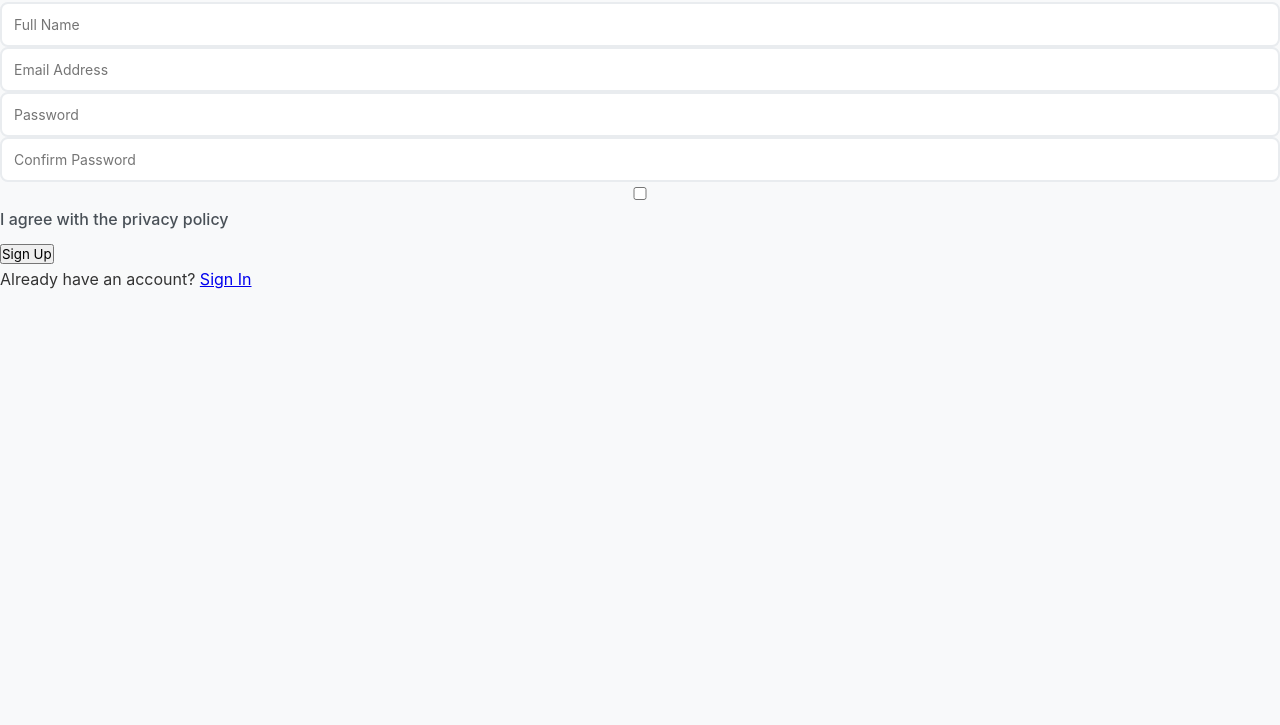
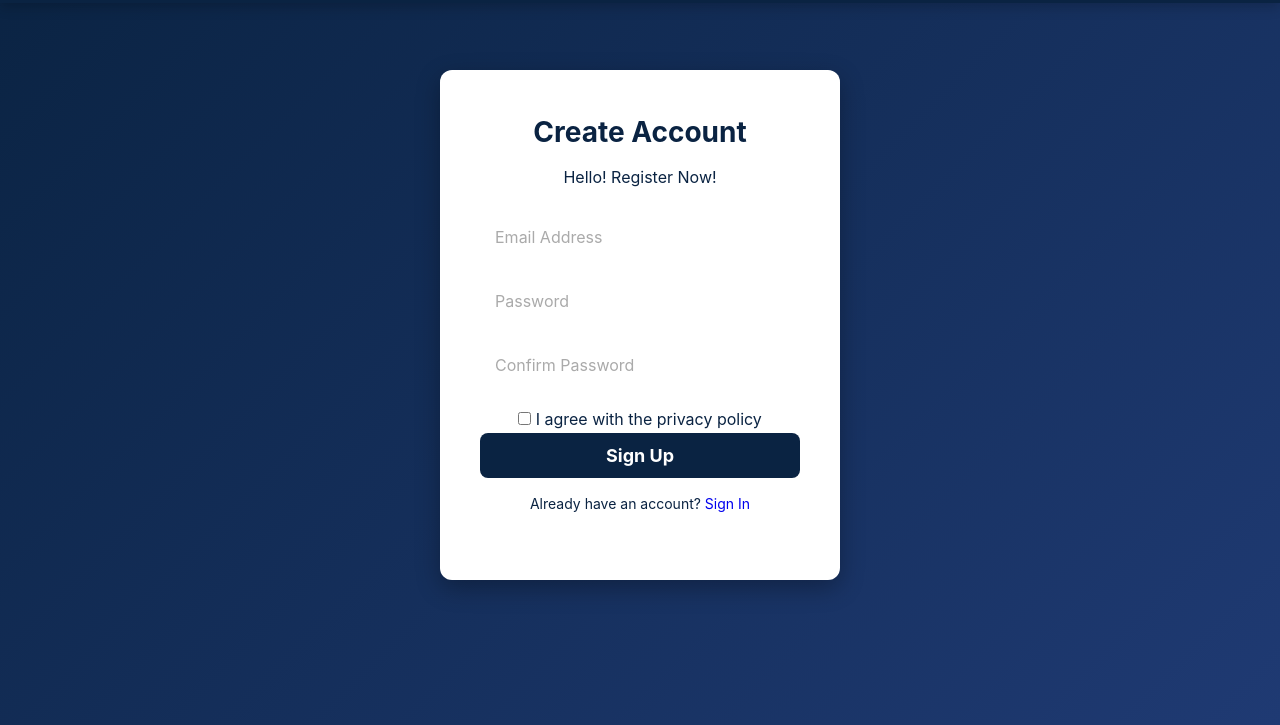
Before and after one commit to Batseba06/Job_Application, a plain HTML site: page signup.html in a window 1280 px wide. Shown: the part 75-800 px from the top of the page. Drawn offline with Linux system fonts and the light colour scheme.

Commit message:
Made changes

```diff
--- a/signup.html
+++ b/signup.html
@@ -1,19 +1,37 @@
 <!DOCTYPE html>
 <html lang="en">
 <head>
-    <meta charset="UTF-8">
-    <meta name="viewport" content="width=device-width, initial-scale=1.0">
-    <title>batseba.job</title>
-<link rel="stylesheet" href="style.css">
+  <meta charset="UTF-8">
+  <meta name="viewport" content="width=device-width, initial-scale=1.0">
+  <title>batseba.job | Home</title>
+  <link rel="stylesheet" href="style.css">
+
+  <style>
+  body {
+  height: 100vh;
+  display: flex;
+  justify-content: center; /* horizontal center */
+  align-items: center;     /* vertical center */
+  background: linear-gradient(135deg, #0a2342, #1f3a73);
+  color: #0a2342;
+  position: relative;
+}
+  </style>
 </head>
 <body>
-
-     </nav>
+  <nav class="navbar">
+    <div class="logo">batseba.job</div>
+    <ul class="nav-links">
+      <li><a href="index.html" class="active">Home</a></li>
+      <li><a href="about.html">About</a></li>
+      <li><a href="contact.html">Apply</a></li>
+      <li><a href="login.html">Login</a></li>
+    </ul>
+  </nav>
     <div class="form-wrapper">
     <form id="register" onsubmit="return validate()">
       <h1>Create Account</h1>
       <p>Hello! Register Now!</p>
-      <input type="text" name="fname" id="fname" placeholder="Full Name" required>
       <input type="email" name="email" id="email" placeholder="Email Address" required>
       <input type="password" name="password" id="password" placeholder="Password" required>
       <input type="password" name="password2" id="password2" placeholder="Confirm Password" required>
--- a/style.css
+++ b/style.css
@@ -147,81 +147,92 @@ body {
     color: #6c757d;
 }
 
-/* Form Sections */
-.form-section {
-    background: white;
-    padding: 30px;
-    border-radius: 12px;
-    box-shadow: 0 2px 10px rgba(0,0,0,0.1);
-    margin-bottom: 20px;
-    border: 2px solid #e9ecef;
+/* Form wrapper */
+.form-wrapper {
+  background: #fff;
+  padding: 40px;
+  border-radius: 12px;
+  backdrop-filter: blur(10px);
+  box-shadow: 0 8px 25px rgba(0, 0, 0, 0.3);
+  width: 100%;
+  max-width: 400px;
+  text-align: center;
+
 }
 
-.section-title {
-    font-size: 1.5rem;
-    font-weight: 600;
-    margin-bottom: 25px;
-    color: #0a2342;
-    border-bottom: 2px solid #f1f3f4;
-    padding-bottom: 10px;
+form h1 {
+  margin-bottom: 10px;
+  font-size: 28px;
+  color: #0a2342;
 }
 
-.form-grid {
-    display: grid;
-    grid-template-columns: 1fr 1fr;
-    gap: 20px;
+form p {
+  margin-bottom: 25px;
+  color: #0a2342;
 }
 
-.form-group {
-    margin-bottom: 20px;
+form input[type="email"],
+form input[type="password"] {
+  width: 100%;
+  padding: 12px 15px;
+  margin-bottom: 20px;
+  border: none;
+  border-radius: 8px;
+  outline: none;
+  font-size: 16px;
+  border-color: #0a2342;
 }
 
-.form-group.full-width {
-    grid-column: 1 / -1;
+form input::placeholder {
+  color: #aaa;
 }
 
-label {
-    display: block;
-    margin-bottom: 8px;
-    font-weight: 500;
-    color: #495057;
+.options {
+  display: flex;
+  justify-content: space-between;
+  align-items: center;
+  margin-bottom: 20px;
+  font-size: 14px;
 }
 
-.required::after {
-    content: " *";
-    color: #dc3545;
+.options a {
+  color: #ffd700;
+  text-decoration: none;
 }
 
-/* Form Inputs */
-input, select, textarea {
-    width: 100%;
-    padding: 12px;
-    border: 2px solid #e9ecef;
-    border-radius: 8px;
-    font-size: 14px;
-    transition: all 0.3s ease;
-    background-color: #fff;
-    color: #0a2342;
+.options a:hover {
+  text-decoration: underline;
 }
 
-input:focus, select:focus, textarea:focus {
-    outline: none;
-    border-color: #ffcc00;
-    box-shadow: 0 0 8px rgba(255,204,0,0.3);
+button[type="submit"] {
+  width: 100%;
+  padding: 12px;
+  border: none;
+  border-radius: 8px;
+  background: #0a2342;;
+  color: #fff;
+  font-size: 18px;
+  font-weight: bold;
+  cursor: pointer;
+  transition: background 0.3s;
 }
 
-.email-change {
-    margin-top: 8px;
+button[type="submit"]:hover {
+  background: #e6c200;
 }
 
-.change-email-link {
-    color: #007bff;
-    text-decoration: none;
-    font-size: 0.9rem;
+.signup-link {
+  margin-top: 15px;
+  font-size: 14px;
 }
 
-.change-email-link:hover {
-    text-decoration: underline;
+.signup-link a {
+
+  text-decoration: none;
+}
+
+.signup-link a:hover {
+  text-decoration: underline;
 }
 
 /* Visibility Section */
@@ -492,6 +503,7 @@ input:focus, select:focus, textarea:focus {
   font-size: 3em;
   letter-spacing: 2px;
   margin-bottom: 10px;
+  color: #ffcc00;
 }
 
 .contact-header p {
@@ -538,9 +550,11 @@ input:focus, select:focus, textarea:focus {
 
 /* Map Section */
 .map iframe {
-  width: 100%;
+  width: 90%;
   height: 400px;
   border: none;
+  padding-left: 170px;
+  border-color: #0a2342;
 }
 
 /* Footer */
```
Also changed, not shown: contact.html (+14 -5 lines), index.html (+1 -4 lines), job.html (added, +76 -0 lines), login.html (+12 -0 lines).
